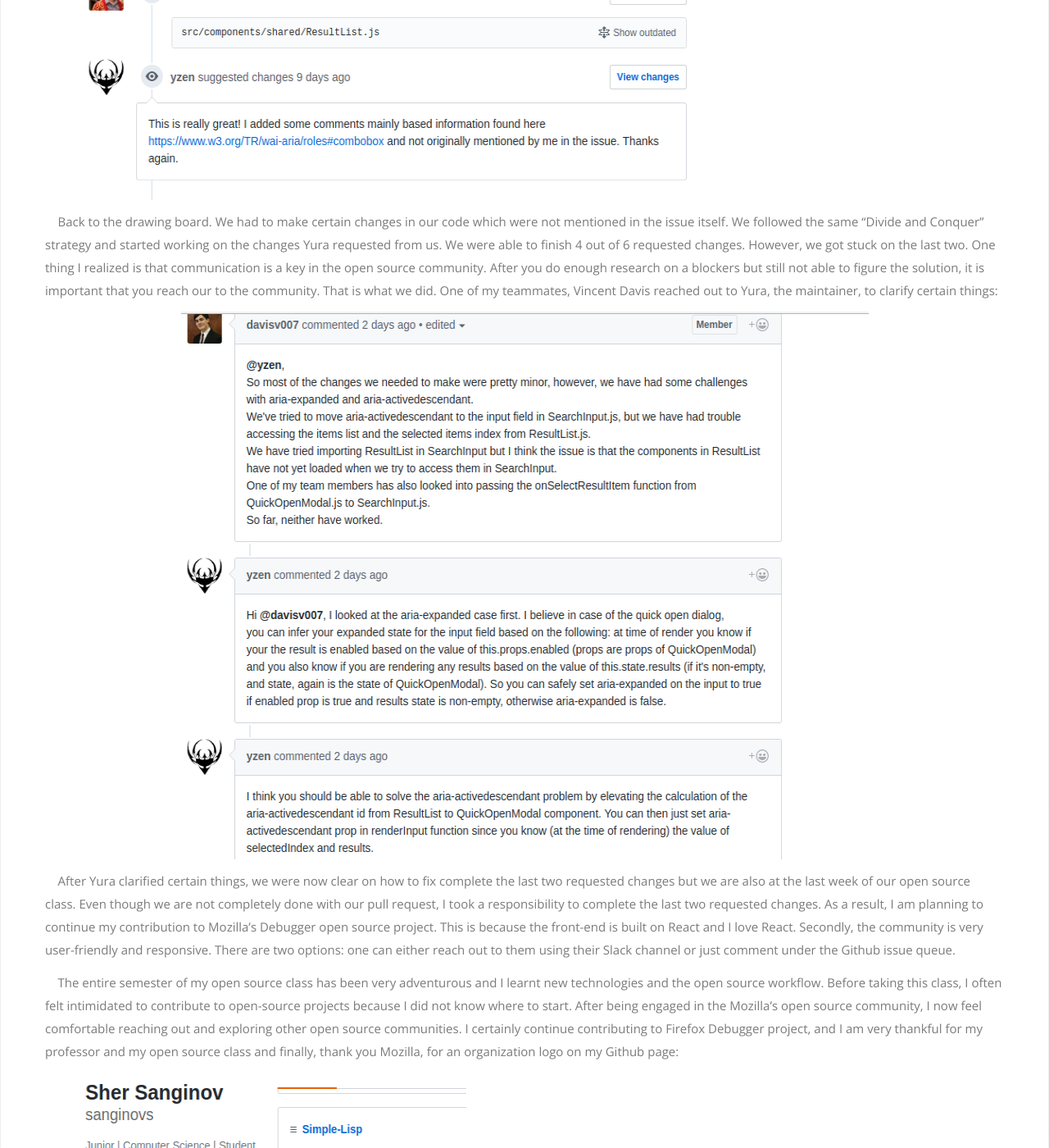
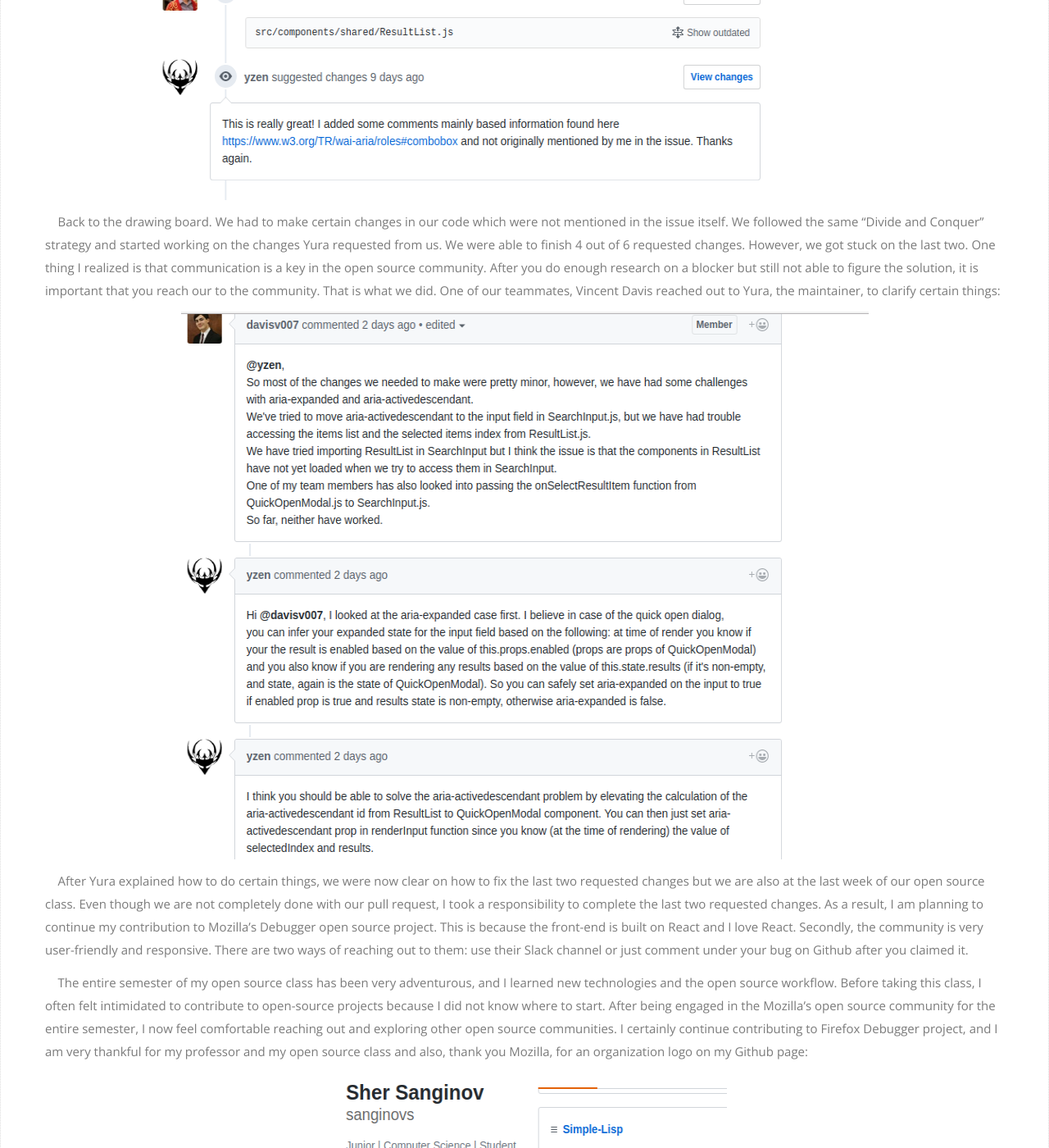
Before and after one commit to sanginovs/personal-website, a Jekyll site: the page built from _posts/2017-12-1-reflection2.md, in a window 1280 px wide and 1400 px high, scrolled down 474 px. Shown: the whole window at 82% size. Built offline with Jekyll 4.4.1, drawn with Linux system fonts in a browser that asks for light colours; nearby versions of some CDN libraries; some web fonts are replaced; comment, search, counter and statistics services are not loaded; some of the changed text lies outside the part shown.

Commit message:
added a blog

```diff
--- a/_posts/2017-12-1-reflection2.md
+++ b/_posts/2017-12-1-reflection2.md
@@ -4,15 +4,15 @@ title: "Open Source|CSC426|Firefox Debugger: Pull Request: Part 2 "
 author: "Sher Sanginov"
 ---
 
-&nbsp;&nbsp;&nbsp;&nbsp;These two weeks are the last two weeks of my open source class and we would like to wrap things up taking care of everything. If you read my previous blog, we created a pull request for our issue last week. Our pull request got reviewed after several days by Jason Laster, and Yura who left some feedback on our code and requested some changes:
-<img class="img-responsive" src="/assets/img/feebbak.png" alt="Drawing" style="width: 991px; height: 288px; display: block; float:center; ">
+&nbsp;&nbsp;&nbsp;&nbsp;These are the last two weeks of my open source class and we would like to wrap things up taking care of everything. If you've read my previous blog, we created a pull request for our issue last week. Our pull request got reviewed after several days by Jason Laster, and Yura who left some feedback on our code and requested some changes:
+<img class="img-responsive" src="/assets/img/feebbak.png" alt="Drawing" style="width: 991px; height: 288px; display: block; margin: 0 auto;">
 
-&nbsp;&nbsp;&nbsp;&nbsp;Back to the drawing board. We had to make certain changes in our code which were not mentioned in the issue itself. We followed the same "Divide and Conquer" strategy and started working on the changes Yura requested from us. We were able to finish 4 out of 6 requested changes. However, we got stuck on the last two. One thing I realized is that communication is a key in the open source community. After you do enough research on a blockers but still not able to figure the solution, it is important that you reach our to the community. That is what we did. One of my teammates, Vincent Davis reached out to Yura, the maintainer, to clarify certain things: <br>
+&nbsp;&nbsp;&nbsp;&nbsp;Back to the drawing board. We had to make certain changes in our code which were not mentioned in the issue itself. We followed the same "Divide and Conquer" strategy and started working on the changes Yura requested from us. We were able to finish 4 out of 6 requested changes. However, we got stuck on the last two. One thing I realized is that communication is a key in the open source community. After you do enough research on a blocker but still not able to figure the solution, it is important that you reach our to the community. That is what we did. One of our teammates, Vincent Davis reached out to Yura, the maintainer, to clarify certain things: <br>
 
 <img class="img-responsive" src="/assets/img/ans.png" alt="Drawing" style="width: 879px; height: 668px; display: block; margin: 0 auto; ">
 
-&nbsp;&nbsp;&nbsp;&nbsp;After Yura clarified certain things, we were now clear on how to fix complete the last two requested changes but we are also at the last week of our open source class. Even though we are not completely done with our pull request, I took a responsibility to complete the last two requested changes. As a result, I am planning to continue my contribution to Mozilla's Debugger open source project. This is because the front-end is built on React and I love React. Secondly, the community is very user-friendly and responsive. There are two options: one can either reach out to them using their Slack channel or just comment under the Github issue queue.
+&nbsp;&nbsp;&nbsp;&nbsp;After Yura explained how to do certain things, we were now clear on how to fix the last two requested changes but we are also at the last week of our open source class. Even though we are not completely done with our pull request, I took a responsibility to complete the last two requested changes. As a result, I am planning to continue my contribution to Mozilla's Debugger open source project. This is because the front-end is built on React and I love React. Secondly, the community is very user-friendly and responsive. There are two ways of reaching out to them: use their Slack channel or just comment under your bug on Github after you claimed it.
 
-&nbsp;&nbsp;&nbsp;&nbsp;The entire semester of my open source class has been very adventurous and I learnt new technologies and the open source workflow. Before taking this class, I often felt intimidated to contribute to open-source projects because I did not know where to start. After being engaged in the Mozilla's open source community, I now feel comfortable reaching out and exploring other open source communities. I certainly continue contributing to Firefox Debugger project, and I am very thankful for my professor and my open source class and finally, thank you Mozilla, for an organization logo on my Github page:<br>
+&nbsp;&nbsp;&nbsp;&nbsp;The entire semester of my open source class has been very adventurous, and I learned new technologies and the open source workflow. Before taking this class, I often felt intimidated to contribute to open-source projects because I did not know where to start. After being engaged in the Mozilla's open source community for the entire semester, I now feel comfortable reaching out and exploring other open source communities. I certainly continue contributing to Firefox Debugger project, and I am very thankful for my professor and my open source class and also, thank you Mozilla, for an organization logo on my Github page:<br>
 
-<img class="img-responsive" src="/assets/img/mozilla.png" alt="Drawing" style="width: 534px; height: 428px; display: block; float:center; ">
+<img class="img-responsive" src="/assets/img/mozilla.png" alt="Drawing" style="width: 534px; height: 428px; display: block;  margin: 0 auto; ">
```
